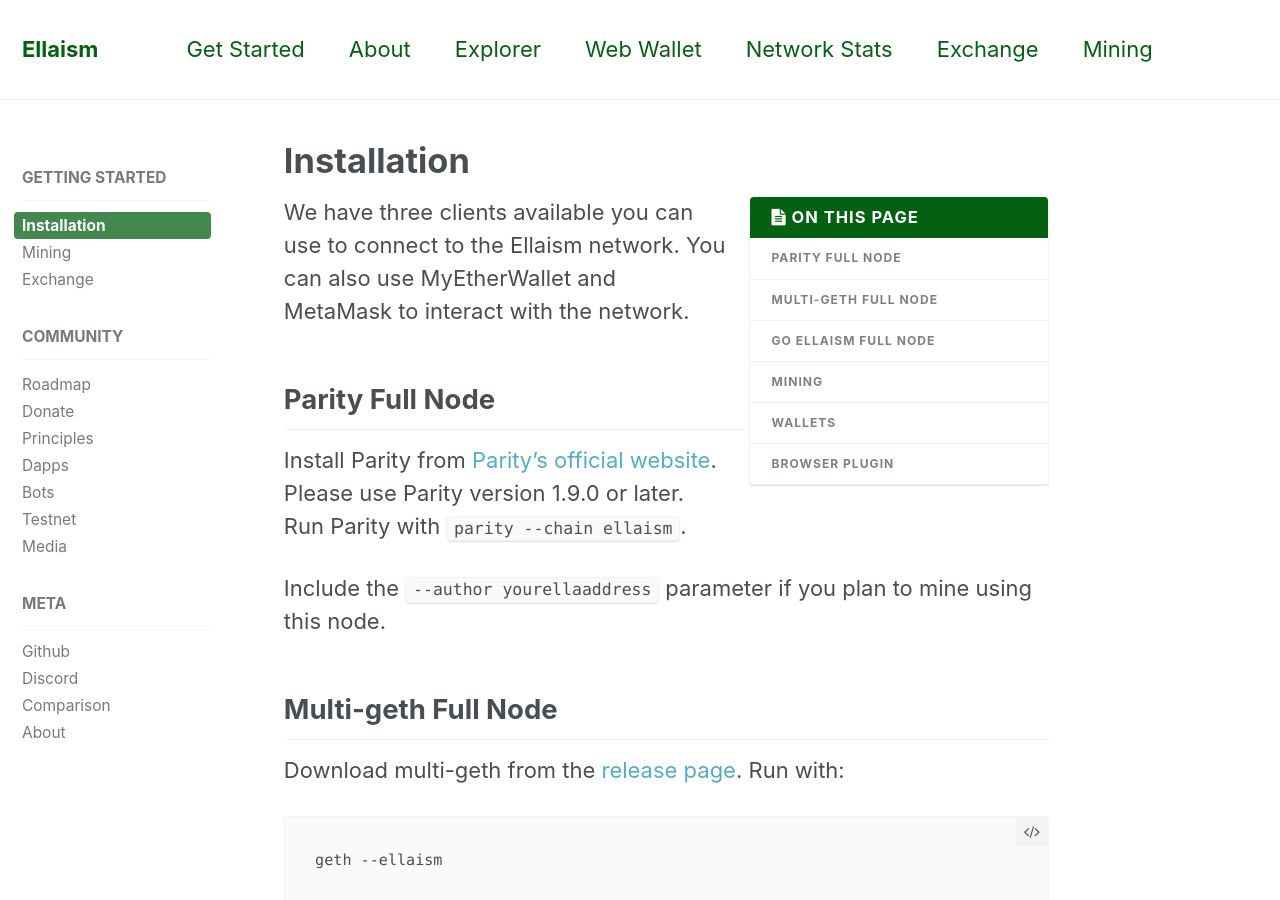
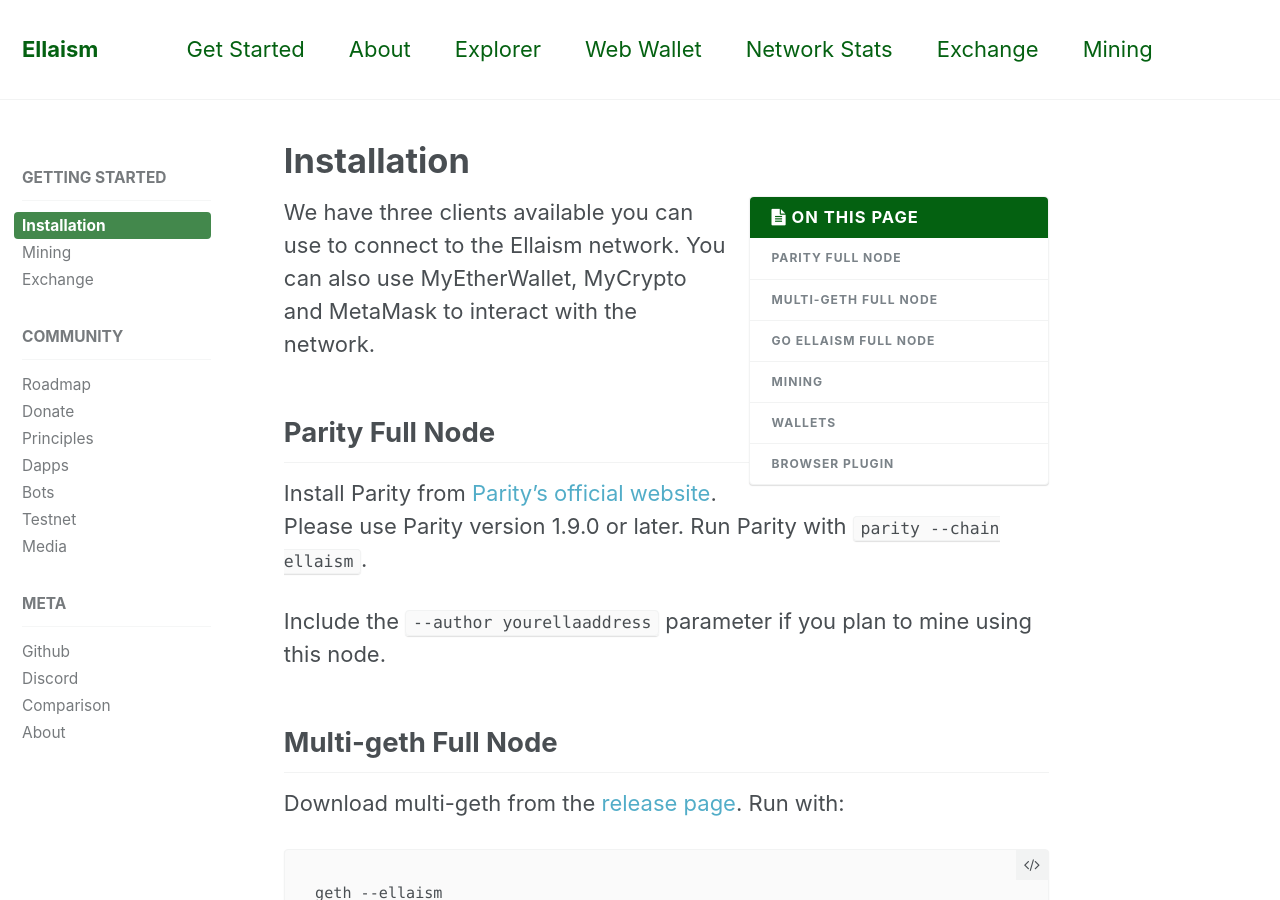
Before and after one commit to ellaism/ellaism.org, a Jekyll site: the page built from _docs/install.md, in a window 1280 px wide and 900 px high. Built offline with Jekyll 4.4.1, drawn with Linux system fonts in a browser that asks for light colours; some of the changed text lies outside the part shown.

Commit message:
Add MyCrypto to installation page

```diff
--- a/_docs/install.md
+++ b/_docs/install.md
@@ -9,7 +9,7 @@
 {% include toc %}
 
 We have three clients available you can use to connect to the Ellaism network. You
-can also use MyEtherWallet and MetaMask to interact with the network.
+can also use MyEtherWallet, MyCrypto and MetaMask to interact with the network.
 
 ## Parity Full Node
 
@@ -49,6 +49,7 @@
 
 ## Wallets
 
+* [MyCrypto](https://mycrypto.com): Choose ELLA from the top-right dropdown menu.
 * [MyEtherWallet](https://myetherwallet.com): Choose ELLA from the top-right dropdown menu.
 * [Ellaism Web Wallet](https://ellaism.github.io/ellawallet): Easiest wallet option besides MyEtherWallet. Hosted directly on Github. Supports Trezor hardware wallet.
 * [Ellaism Chrome Extension Wallet](https://chrome.google.com/webstore/detail/myellawallet/bgfofdgebpphdhddggaggeafenegbjef): Runs in a sandbox in your Chrome browser. Functionality is similar to the web wallet, but technically safer.
```
